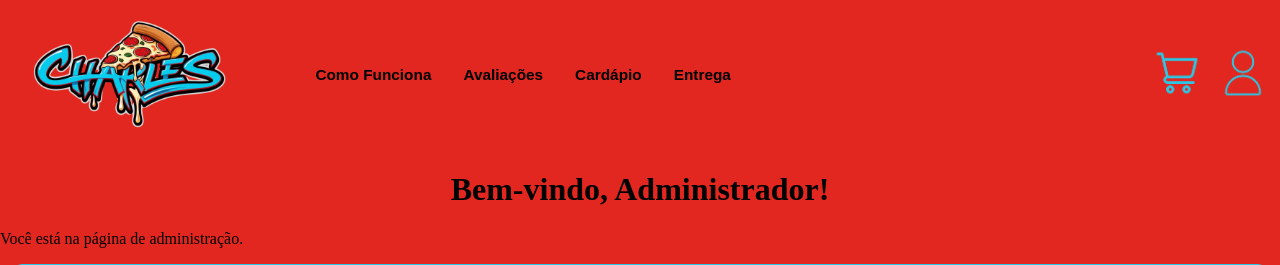
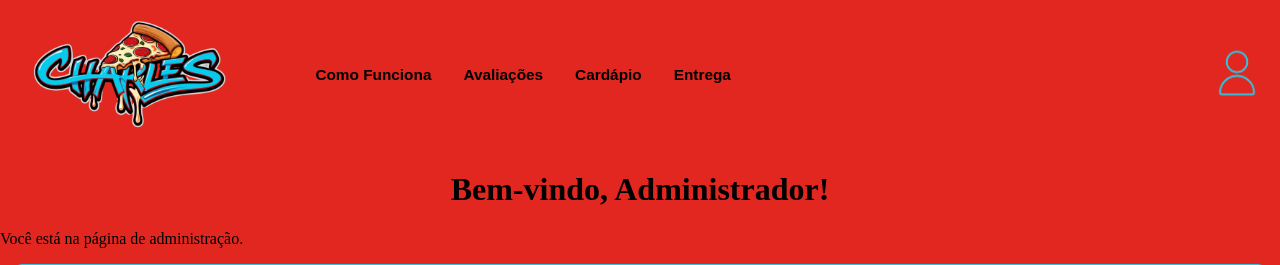
Before and after one commit to ajudantedemagico/charlespizzascongeladas, a FastAPI app: page /admin/usuarios in a window 1280 px wide. Shown: the top 265 px of the page. Run offline with FastAPI, Linux system fonts and the light colour scheme; the visitor is signed in with stand-in values (Sample User, id 1); data that the repository does not hold is empty.

Commit message:
removendo itens da nav

```diff
--- a/templates/admin.html
+++ b/templates/admin.html
@@ -33,7 +33,6 @@
             <li><a href="/#entrega">Entrega</a></li>
         </ul>
         <div class="icones2">
-            <a href="/carrinho"><img class="icon" src="/static/img/icon_cart_azul.png" alt="carrinho"></a>
             <a href="/login"><img class="icon" src="/static/img/icon_login_azul.png" alt="login"></a>
         </div>
     </nav>
```
